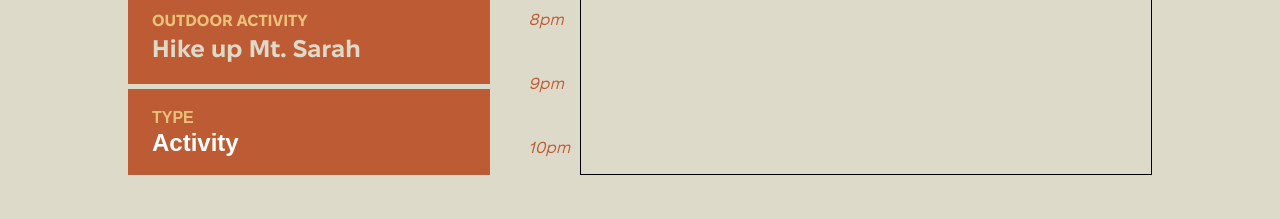
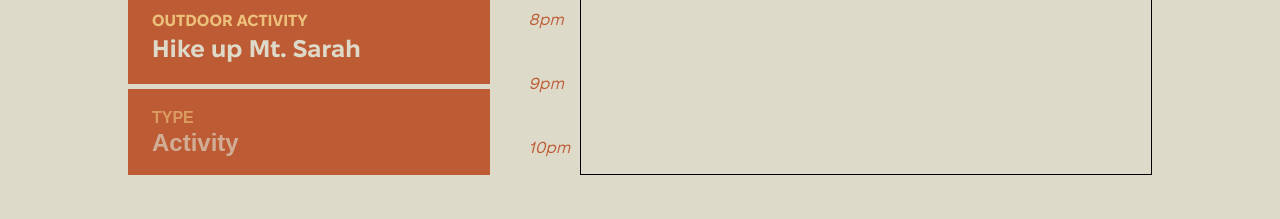
Before and after one commit to hackclub/www-outernet, a Next.js app: page / in a window 1280 px wide. Shown: the part 4360-4579 px from the top of the page. Built offline with nearby package versions, Linux system fonts and the light colour scheme.

Commit message:
Update YourAdventure.module.scss

```diff
--- a/components/YourAdventure.module.scss
+++ b/components/YourAdventure.module.scss
@@ -50,10 +50,12 @@
 
 .eventtype::placeholder {
   color: var(--lightgold)!important;
+  opacity: 0.65;
 }
 
 .maininput::placeholder {
-  color: white;
+  color: var(--khaki);
+  opacity: 0.65;
 }
 
 .timetable {
```
